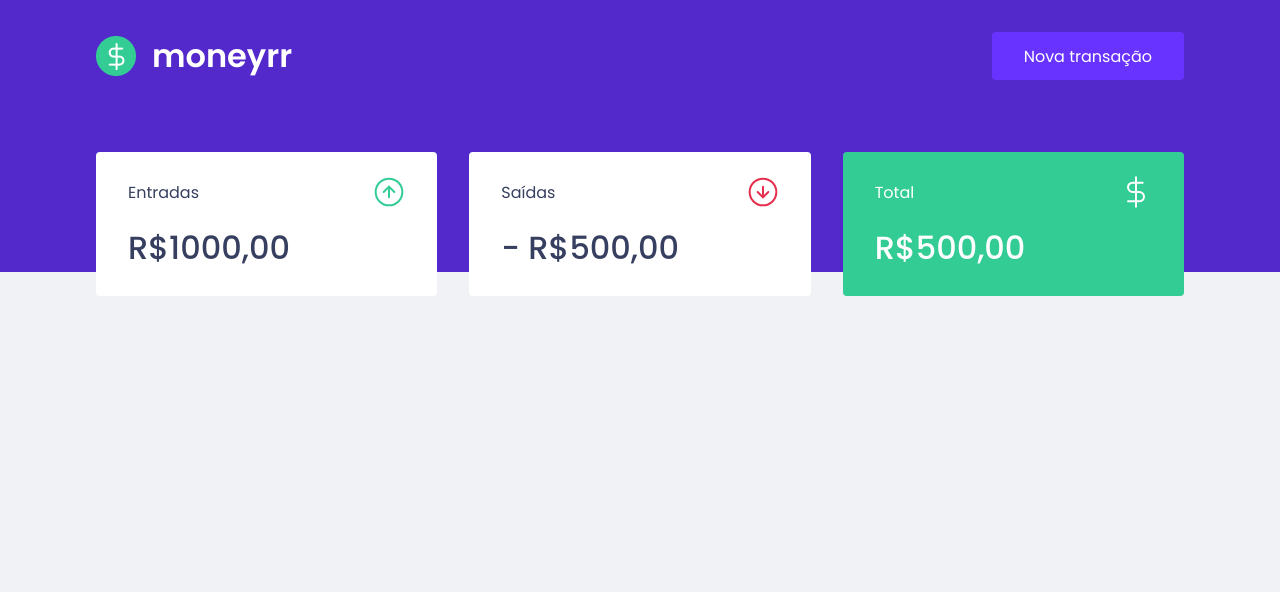
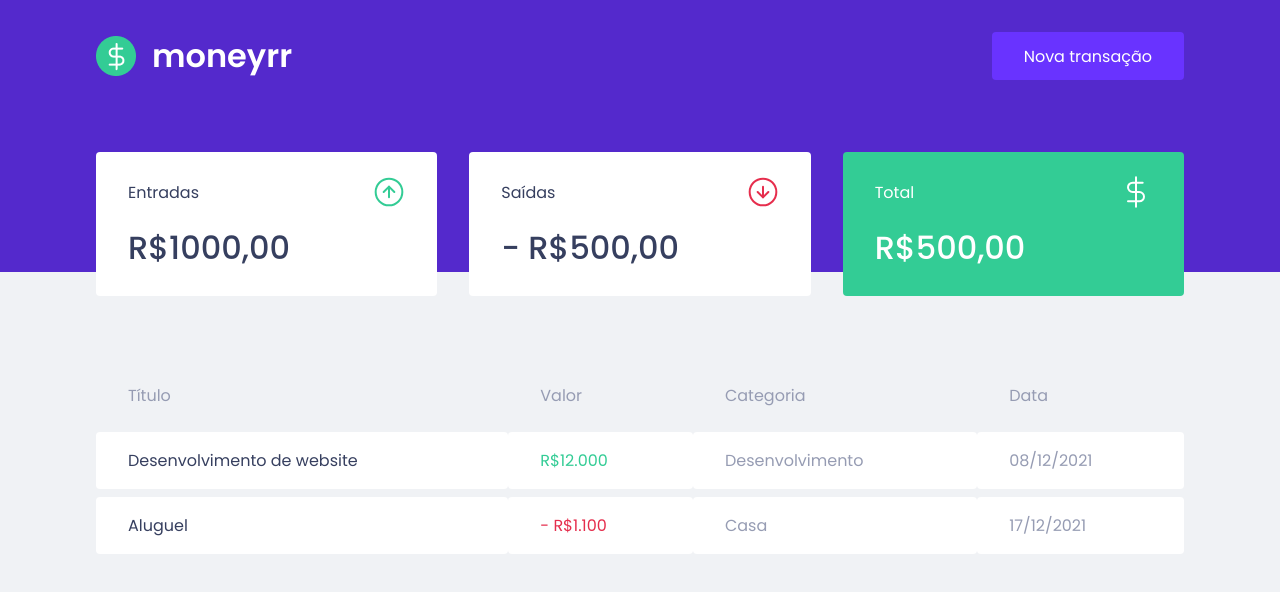
Before and after one commit to MorenaNobre/Ignite-Moneyrr, a React (Create React App) app: page / in a window 1280 px wide. Shown: the top 592 px of the page. Built offline with nearby package versions, Linux system fonts and the light colour scheme.

Commit message:
TransactionsTable - frontend

```diff
--- a/src/components/Dashboard/index.tsx
+++ b/src/components/Dashboard/index.tsx
@@ -1,10 +1,12 @@
 import { Container } from "./styles";
 import { Summary } from "../Summary";
+import { TransactionsTable } from "../TransactionsTable";
 
 export function Dashboard() {
   return(
     <Container>
       <Summary />
+      <TransactionsTable />
     </Container>
   )
 }
--- a/src/components/TransactionsTable/index.tsx
+++ b/src/components/TransactionsTable/index.tsx
@@ -1,7 +1,7 @@
 import { Container } from "./styles";
 
 export function TransactionsTable() {
-  return(
+  return (
     <Container>
       <table>
         <thead>
@@ -12,7 +12,22 @@
             <th>Data</th>
           </tr>
         </thead>
+
+        <tbody>
+          <tr>
+            <td>Desenvolvimento de website</td>
+            <td className="deposit">R$12.000</td>
+            <td>Desenvolvimento</td>
+            <td>08/12/2021</td>
+          </tr>
+          <tr>
+            <td>Aluguel</td>
+            <td className="withdraw">- R$1.100</td>
+            <td>Casa</td>
+            <td>17/12/2021</td>
+          </tr>
+        </tbody>
       </table>
     </Container>
-  )
+  );
 }
--- a/src/components/TransactionsTable/styles.ts
+++ b/src/components/TransactionsTable/styles.ts
@@ -1,3 +1,38 @@
 import styled from "styled-components";
 
-export const Container = styled.div``;
+export const Container = styled.div`
+  margin-top: 4rem;
+
+  table {
+    width: 100%;
+    border-spacing: 0 0.5rem;
+  }
+
+  th {
+    color: var(--text-body);
+    font-weight: 400;
+    padding: 1rem 2rem;
+    text-align: left;
+    line-height: 1.5rem;
+  }
+
+  td {
+    padding: 1rem 2rem;
+    border: 0;
+    background: var(--shape);
+    color: var(--text-body);
+    border-radius: 0.25rem;
+
+    &:first-child {
+      color: var(--text-title);
+    }
+
+    &.deposit {
+      color: var(--green);
+    }
+
+    &.withdraw {
+      color: var(--red);
+    }
+  }
+`;
```
